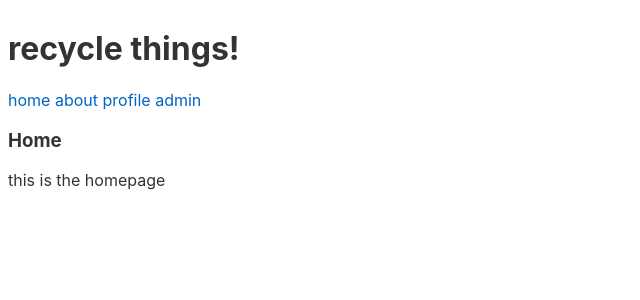
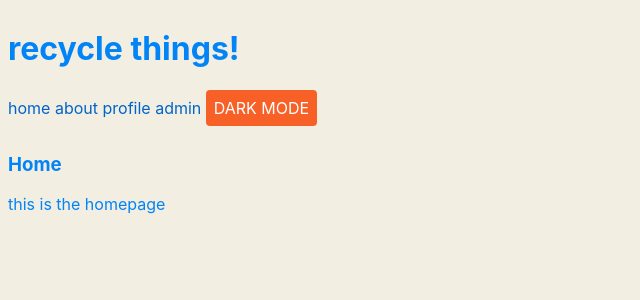
Before and after one commit to chunyukuo88/source, a Svelte app: page / in a window 1280 px wide. Shown: the top 300 px of the page, without its empty margins (0-640 px from the left). Built offline with nearby package versions, Linux system fonts and the light colour scheme.

Commit message:
Come back to this later.

```diff
--- a/src/App.svelte
+++ b/src/App.svelte
@@ -3,11 +3,12 @@
   import { initializeApp } from 'firebase/app';
   import { onMount } from 'svelte';
 
+  import About from './pages/About/About.svelte';
+  import Admin from './pages/Admin/Admin.svelte';
+  import DarkModeButton from './DarkModeButton.svelte';
+  import Home from './pages/Home/Home.svelte';
   import Login from './pages/Login/Login.svelte';
-  import Home from './pages/Home/Home.svelte';
-  import About from './pages/About/About.svelte';
   import PrivateRoute from './PrivateRoute.svelte';
-  import Admin from './pages/Admin/Admin.svelte';
   import Profile from './pages/Profile/Profile.svelte';
 
   import { firebaseConfig } from '../config/config';
@@ -24,6 +25,9 @@
             <Link to={routes.ABOUT}>about</Link>
             <Link to={routes.PROFILE}>profile</Link>
             <Link to={routes.ADMIN}>admin</Link>
+            <DarkModeButton>
+                Dark Mode
+            </DarkModeButton>
         </nav>
     </header>
     <main>
@@ -44,3 +48,15 @@
         </PrivateRoute>
     </main>
 </Router>
+
+<style>
+    :global(body) {
+        background-color: #f2eee2;
+        color: #0084f6;
+        transition: background-color 0.3s
+    }
+    :global(body.dark-mode) {
+        background-color: #1d3040;
+        color: #bfc2c7;
+    }
+</style>
--- /dev/null
+++ b/src/DarkModeButton.svelte
@@ -0,0 +1,24 @@
+<script>
+  function toggle() {
+    window.document.body.classList.toggle('dark-mode')
+  }
+</script>
+
+<button on:click={toggle}>
+    <slot/>
+</button>
+
+<style>
+    button {
+        background-color: #f76027;
+        color: white;
+        border: none;
+        border-radius: 4px;
+        padding: 0.5rem;
+        text-transform: uppercase;
+    }
+    :global(body.dark-mode) button {
+        background-color: #0084f6;
+        color: white;
+    }
+</style>
```
Also changed, not shown: 2 other files (tests, documents, lock files or other folders).
